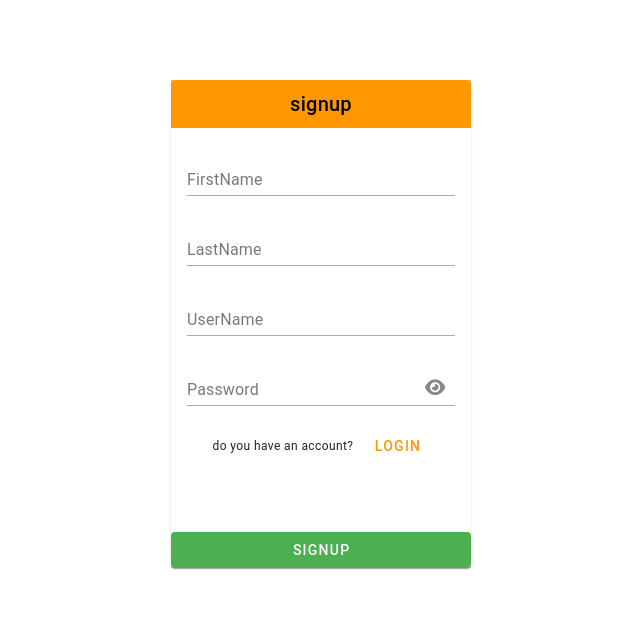
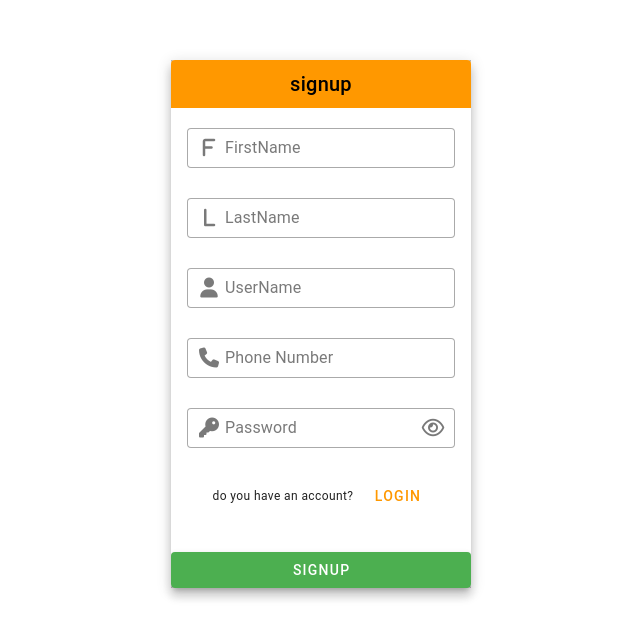
Before and after one commit to Nimakhdb13/panel, a Vue app: page / in a window 1280 px wide. Shown: the part 144-782 px from the top of the page, without its empty margins (319-959 px from the left). Built offline with nearby package versions, Linux system fonts and the light colour scheme.

Commit message:
sign in comp. update

```diff
--- a/index.html
+++ b/index.html
@@ -4,7 +4,7 @@
     <meta charset="UTF-8">
     <link rel="icon" href="/favicon.ico">
     <meta name="viewport" content="width=device-width, initial-scale=1.0">
-    <title>Vite App</title>
+    <title>Panel</title>
   </head>
   <body>
     <div id="app"></div>
--- a/src/App.vue
+++ b/src/App.vue
@@ -1,92 +1,16 @@
 <template>
   <div class="d-flex align-center justify-center f-h-p f-w">
-    <div class="flip-card" :class="this.class">
-      <div class="flip-card-inner">
-        <div class="flip-card-front">
-          <v-card>
-            <Forme @flip="flip('login')" title="signup" />
-          </v-card>
-        </div>
-
-        <v-card class="flip-card-back">
-          <Forme @flip="flip('signup')" title="login" />
-        </v-card>
-      </div>
-    </div>
+    <flipper-card></flipper-card>
   </div>
 </template>
 
 <script lang="ts">
-import Forme from "./components/form.vue";
+import FlipperCard from './components/signin/flipperCard.vue';
 export default {
-  components: { Forme },
-  data() {
-    return {
-      class: "",
-    };
-  },
-  methods: {
-    flip(mode) {
-      if (mode === "signup") {
-        this.class = "flip-card-first";
-        setTimeout(() => {
-          this.class = "";
-        }, 800);
-      } else {
-        this.class = "flip-card-flipped-first";
-        setTimeout(() => {
-          this.class = "flip-card-flipped";
-        }, 800);
-      }
-      this.loading = false;
-    },
-  },
+  components: { FlipperCard },
 };
 </script>
 
 <style>
-.flip-card {
-  perspective: 1000px;
-}
 
-.flip-card-first .flip-card-inner {
-  transform: rotateY(-20deg);
-}
-
-.flip-card-inner {
-  transition: transform 0.8s;
-  transform-style: preserve-3d;
-}
-
-/* Do an horizontal flip when you move the mouse over the flip box container */
-.flip-card-flipped-first .flip-card-inner {
-  transform: rotateY(200deg);
-}
-
-.flip-card-flipped .flip-card-inner {
-  transform: rotateY(180deg);
-}
-
-/* Position the front and back side */
-.flip-card-front,
-.flip-card-back {
-  position: absolute;
-  -webkit-backface-visibility: hidden; /* Safari */
-  -moz-backface-visibility: hidden;
-  backface-visibility: hidden;
-}
-
-/* Style the front side (fallback if image is missing) */
-.flip-card-front {
-  background-color: #bbb;
-  color: black;
-}
-
-/* Style the back side */
-.flip-card-back {
-  background-color: dodgerblue;
-  color: white;
-  transform: rotateY(180deg);
-  display: none;
-}
 </style>
--- a/src/assets/main.css
+++ b/src/assets/main.css
@@ -28,3 +28,7 @@
     right: 0;
     top: 10px;
 }
+
+.bg-op-0{
+    background-color: rgba(0, 0, 0, 0) !important;
+}
--- a/src/assets/rules.ts
+++ b/src/assets/rules.ts
@@ -1,25 +1,28 @@
 export default {
   required: [
-        value => {
-            if (value) return true
-            return 'You must fill this field.'
-        }
+    (value: string) => {
+      if (value) return true;
+      return "You must fill this field.";
+    },
   ],
   username: [
-        value => {
-            if(value.split(" ").length > 1)
-                return "UserName must not include space."
-            if(!value)
-                return 'You must fill this field.'
-            return true
-        }
+    (value: string) => {
+      if (value.split(" ").length > 1)
+        return "UserName must not include space.";
+      if (!value) return "You must fill this field.";
+      return true;
+    },
   ],
   password: [
-        value => {
-            if(value.length < 8)
-                return "Password must contain more than 8 letter."
-            return true
+    (value: string) => {
+      if (value.length < 8) return "Password must contain more than 8 letter.";
+      return true;
+    },
+  ],
+  phone: [
+    (value: string) => {
+        if(value.length != 11 || value[0] != '0') return "Please enter a valid phone number."
+        return true;
     }
   ]
-
-}
+};
--- /dev/null
+++ b/src/components/signin/flipperCard.vue
@@ -0,0 +1,87 @@
+<template>
+  <div>
+    <div class="flip-card" :class="flipClass">
+      <div class="flip-card-inner">
+        <div class="flip-card-front">
+          <v-card class="bg-blue-lighte-5 elevation-8">
+            <SignInForm @flip="flip('login')" title="signup" />
+          </v-card>
+        </div>
+
+        <v-card class="flip-card-back">
+          <SignInForm @flip="flip('signup')" title="login" />
+        </v-card>
+      </div>
+    </div>
+  </div>
+</template>
+
+<script lang="ts">
+import SignInForm from "./form.vue";
+export default {
+components: { SignInForm },
+  data() {
+    return {
+      flipClass: "",
+    };
+  },
+  methods: {
+    flip(mode: string) {
+      if (mode === "signup") {
+        this.flipClass = "flip-card-first";
+        setTimeout(() => {
+          this.flipClass = "";
+        }, 800);
+      } else {
+        this.flipClass = "flip-card-flipped-first";
+        setTimeout(() => {
+          this.flipClass = "flip-card-flipped";
+        }, 800);
+      }
+    },
+  },
+};
+</script>
+
+<style>
+.flip-card {
+  perspective: 800px;
+}
+
+.flip-card-first .flip-card-inner {
+  transform: rotateY(-20deg);
+}
+
+.flip-card-inner {
+  transition: transform 0.8s;
+  transform-style: preserve-3d;
+}
+
+.flip-card-flipped-first .flip-card-inner {
+  transform: rotateY(200deg);
+}
+
+.flip-card-flipped .flip-card-inner {
+  transform: rotateY(180deg);
+}
+
+.flip-card-front,
+.flip-card-back {
+  position: absolute;
+  -webkit-backface-visibility: hidden;
+  -moz-backface-visibility: hidden;
+  backface-visibility: hidden;
+}
+
+.flip-card-front {
+  background-color: #bbb;
+  color: black;
+}
+
+.flip-card-back {
+  background-color: dodgerblue;
+  color: white;
+  transform: rotateY(180deg);
+  display: none;
+}
+</style>
--- a/src/components/form.vue
+++ b/src/components/signin/form.vue
@@ -3,26 +3,32 @@
     {{ title }}
   </v-card-title>
 
-  <v-sheet width="300" height="420" class="mx-auto">
+  <v-sheet width="300" height="460" class="mx-auto bg-op-0">
     <v-form v-model="detail.isFormValid" class="mt-5" @submit.prevent>
       <v-text-field
-        v-for="field in this.detail.fields"
+        v-for="field in detail.fields"
         :key="field.title"
-        variant="underlined"
-        class="mx-4"
+        variant="outlined"
+        class="mx-4 my-2"
+        density="compact"
+        color="green"
+        :prepend-inner-icon="field.icon"
+        :append-inner-icon="
+          field.title == 'Password'
+            ? field.type == 'text'
+              ? 'fa-regular fa-eye-slash fa-xl'
+              : 'fa-regular fa-eye'
+            : ''
+        "
+        @click:append-inner="
+          field.type = field.type == 'password' ? 'text' : 'password'
+        "
         :label="field.title"
         v-model="field.value"
         :type="field.type"
+        @keydown="checkPhoneIsNumber"
         :rules="rules[field.rules]"
       >
-        <v-btn
-          variant="plain"
-          @click="field.type = field.type == 'password' ? 'text' : 'password'"
-          v-if="field.title == 'Password'"
-          class="right"
-          size="small"
-          icon="fas fa-eye"
-        ></v-btn>
       </v-text-field>
       <div class="d-flex align-center justify-center">
         <span class="text-caption mr-3">{{ detail.spanText }}</span>
@@ -36,8 +42,8 @@
       </div>
       <v-btn
         class="fix-b"
-        :loading="this.loading"
-        @click="this.submit"
+        :loading="loading"
+        @click="submit"
         type="submit"
         block
         color="success"
@@ -47,19 +53,19 @@
   </v-sheet>
 </template>
 
-<script>
-import rules from "../assets/rules";
+<script lang="ts">
+import rules from "../../assets/rules";
 
 export default {
   props: ["title"],
+  emits: ["flip"],
   data() {
     return {
-      rules: {},
-      detail: {},
+      rules: {} as any,
+      detail: {} as any,
       cardSides: [
         {
           title: "SignUp",
-          divClass: "flip-card-front",
           isFormValid: false,
           fields: [
             {
@@ -67,24 +73,35 @@ export default {
               value: "",
               type: "text",
               rules: "required",
+              icon: "fa-solid fa-f",
             },
             {
               title: "LastName",
               value: "",
               type: "text",
               rules: "required",
+              icon: "fa-solid fa-l",
             },
             {
               title: "UserName",
               value: "",
               type: "text",
               rules: "username",
+              icon: "fa-solid fa-user",
+            },
+            {
+              title: "Phone Number",
+              value: "",
+              type: "tel",
+              rules: "phone",
+              icon: "fa-solid fa-phone",
             },
             {
               title: "Password",
               value: "",
               type: "password",
               rules: "password",
+              icon: "fa-solid fa-key",
             },
           ],
           spanText: "do you have an account?",
@@ -93,7 +110,6 @@ export default {
         },
         {
           title: "LogIn",
-          divClass: "flip-card-back",
           isFormValid: false,
           fields: [
             {
@@ -101,12 +117,14 @@ export default {
               value: "",
               type: "text",
               rules: "required",
+              icon: "fa-solid fa-user",
             },
             {
               title: "Password",
               value: "",
               type: "password",
               rules: "required",
+              icon: "fa-solid fa-key",
             },
           ],
           spanText: "don't you have an account?",
@@ -125,6 +143,20 @@ export default {
         for (let item of this.detail.fields) console.log(item.value);
       }
     },
+    checkPhoneIsNumber(event: any) {
+      if (event.target.type == "tel") {
+        var charCode = event.which ? event.which : event.keyCode;
+        if (
+          charCode > 31 &&
+          (charCode < 48 || charCode > 57) &&
+          charCode !== 46
+        ) {
+          event.preventDefault();
+        } else {
+          return true;
+        }
+      }
+    },
   },
   mounted() {
     this.rules = rules;
@@ -134,4 +166,8 @@ export default {
 };
 </script>
 
-<style></style>
+<style>
+.v-icon--size-default {
+  font-size: 20px !important;
+}
+</style>
```
Also changed, not shown: 1 other file (tests, documents, lock files or other folders). Lines whose indentation alone changed are shown as unchanged.
